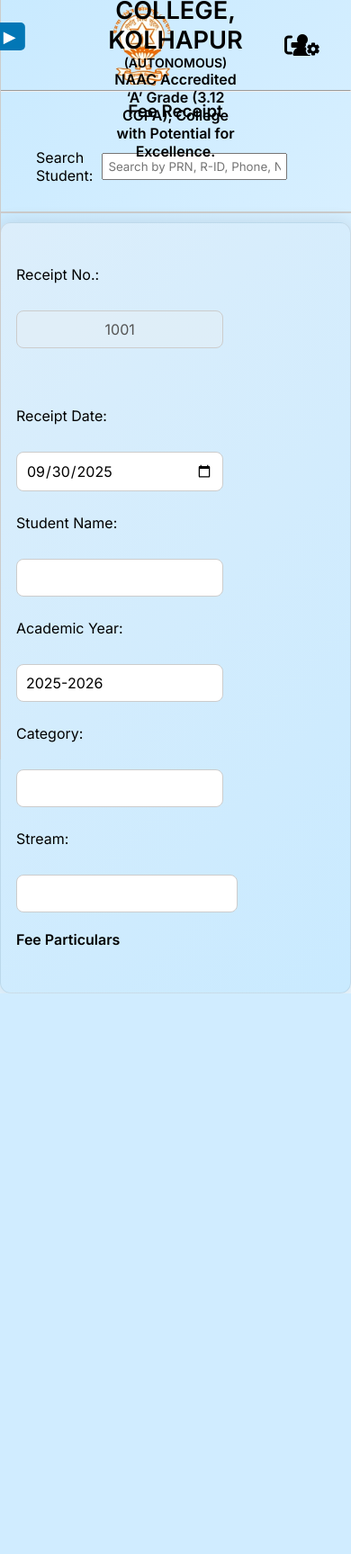
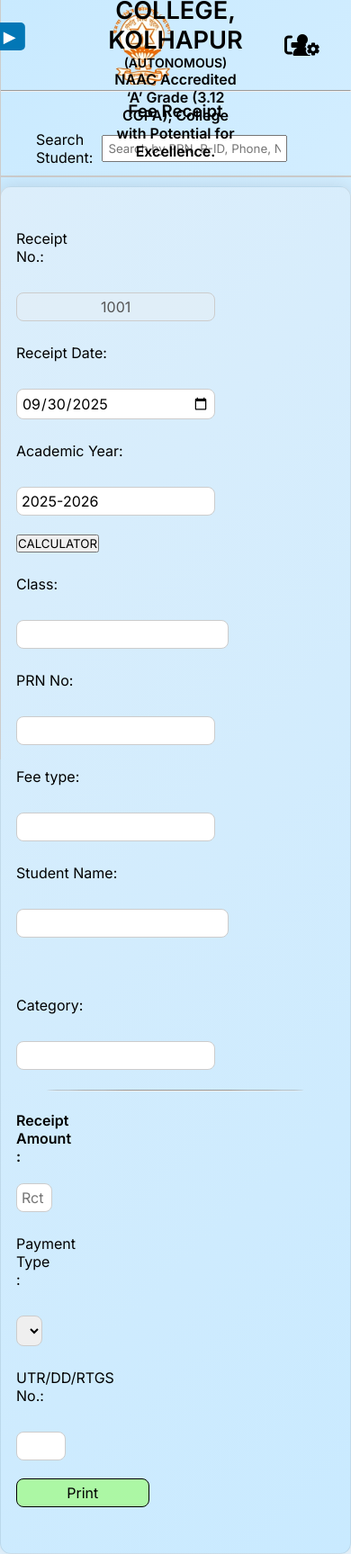
Before and after one commit to Shri8055/Kamala_College, a PHP site: page /phpmail/forms/rct.php in a window 390 px wide. Shown: the whole page at 90% size. Before the commit the page ends 1104 px from the top, so only its background shows below. Run offline with PHP 8.4, Linux system fonts and the light colour scheme.

Commit message:
Commit 30/09

```diff
--- /dev/null
+++ b/assets/css/rct.css
@@ -0,0 +1,143 @@
+* {
+  margin: 0;
+  padding: 0;
+  font-family: "Inter";
+}
+
+body {
+  background: linear-gradient(135deg, #c9eaff, #eaf6ff);
+  min-height: 100vh;
+}
+
+input::-webkit-outer-spin-button,
+input::-webkit-inner-spin-button {
+  -webkit-appearance: none;
+  margin: 0;
+}
+
+form {
+  background-color: white;
+  padding: 30px 15px 15px 15px;
+  max-width: 1600px;
+  margin: 0 auto;
+  margin-top: 10px;
+  border-radius: 12px;
+  box-shadow: 0 0 20px rgba(0, 0, 0, 0.1);
+  border: 1px solid rgba(43, 43, 43, 0.094);
+  background: linear-gradient(135deg, #dceefb, #c9eaff);
+  transition: .5s;
+}
+
+form table {
+  width: 100%;
+}
+
+form td {
+  padding: 1px;
+}
+
+.td {
+  width: 18.66%;
+}
+
+form input,
+form select {
+  width: 90%;
+  padding: 5px;
+  font-size: 1rem;
+  border: 1px solid #ccc;
+  border-radius: 8px;
+  box-sizing: border-box;
+}
+
+form input:focus,
+form select:focus {
+  outline: none;
+  border-color: #0077b6;
+  box-shadow: 0 0 5px #0077b6;
+}
+
+label{
+  margin-top: 5px;
+}
+.tot_div{
+  margin-top: -15px;
+  color: black;
+  font-size: 16px;
+}
+
+label {
+  display: block;
+  margin-bottom: 10px;
+  font-weight: 500;
+}
+
+button[type="submit"],
+button.next-btn {
+  background: #0077b6;
+  color: white;
+  padding: 10px 20px;
+  font-size: 1rem;
+  border: none;
+  border-radius: 6px;
+  cursor: pointer;
+  transition: background 0.3s ease;
+}
+
+button[type="submit"]:hover,
+button.next-btn:hover {
+  background: #005f8f;
+}
+
+
+
+.btn-div{
+  width: 10%;
+  margin: auto;
+  margin-top: 20px;
+  cursor: pointer;
+}
+.btn-div > input{
+    width: 100%;
+}
+@media (max-width: 768px) {
+  form table,
+  form tr,
+  form td{
+    display: block;
+    width: 100%;
+  }
+  form td {
+    padding: 10px 0;
+  }
+  span{
+    margin-top: 10px;
+  }
+  .td {
+    width: 100%;
+  }
+}
+
+.display-table {
+  margin: 30px auto;
+  border-collapse: collapse;
+  width: 93%;
+}
+.display-table th, .display-table td {
+  border-bottom: 1px solid #ccc;
+  padding: 5px;
+  text-align: center;
+}
+.delete-icon {
+  color: red;
+  cursor: pointer;
+  font-size: 26px;
+}
+.update-link {
+  color: blue;
+  text-decoration: underline;
+  cursor: pointer;
+  border: 1px solid black;
+  border-radius: 50%;
+  padding: 8px 13px;
+}
--- a/forms/load_fees.php
+++ b/forms/load_fees.php
@@ -19,7 +19,8 @@ $term_id = $res['term_id'] ?? 0;
 
 if($term_id > 0){
     $fees = [];
-    $feeQ = $conn->prepare("SELECT sh_nm, fl_nm, amount FROM feestru WHERE term_id=? AND type=? AND fl_nm <> 'Total'");
+    // include fee_id and fee_scope and order by fee_id so DB order is preserved
+    $feeQ = $conn->prepare("SELECT fee_id, fee_scope, sh_nm, fl_nm, amount FROM feestru WHERE term_id=? AND type=? AND fl_nm <> 'Total' ORDER BY fee_id ASC");
     $feeQ->bind_param("is", $term_id, $stuType);
     $feeQ->execute();
     $feeRes = $feeQ->get_result();
--- a/forms/rct.php
+++ b/forms/rct.php
@@ -17,10 +17,10 @@ if($month >= 6) {
 <meta charset="UTF-8" />
 <meta name="viewport" content="width=device-width, initial-scale=1.0" />
 <title>Kamala College | Fee Receipt</title>
-<link rel="stylesheet" href="../assets/css/addclass.css">
+<link rel="stylesheet" href="../assets/css/rct.css">
 <link rel="stylesheet" href="https://cdnjs.cloudflare.com/ajax/libs/font-awesome/6.4.0/css/all.min.css">
 <style>
-.search-box { margin: 20px 0; width: 70%; margin-left: 40px; display: inline-block;}
+.search-box { margin: 0px 0; width: 70%; margin-left: 40px; display: inline-block;}
 .search-results { border: 1px solid #ccc; max-height: 200px; overflow-y: auto; padding: 0px 60px; }
 .search-results table { width: 100%; border-collapse: collapse; }
 .search-results td { padding: 6px; border-bottom: 1px solid #5b5b5b84; cursor: pointer; }
@@ -41,7 +41,7 @@ if($month >= 6) {
     display: flex;
     justify-content: space-between;
     padding: 4px 8px;
-    border-bottom: 1px solid #eee;
+    border-bottom: 1px solid #36363621;
 }
 
 .fee-item:last-child {
@@ -55,18 +55,19 @@ if($month >= 6) {
 .fee-amount {
     font-weight: bold;
     color: #333;
+    position: relative;
+    float: right;
 }
 
 .fee-totals {
     background: #f9f9f9;
     font-weight: bold;
-    text-align: center;
 }
 
 .fee-grand {
     background: #d1ffd1;
     font-weight: bold;
-    font-size: 15px;
+    font-size: 20px;
     text-align: center;
 }
 
@@ -78,6 +79,23 @@ if($month >= 6) {
     color: #856404;
     border: 1px solid #ffeeba;
 }
+#feeRows table {
+  border: 1px solid #ccc;
+}
+
+#feeRows th, #feeRows td {
+  padding: 0px 10px;
+  text-align: left;
+}
+
+#feeRows input {
+  width: 130px;
+  text-align: right;
+  float: right;
+  padding: 2px;
+  border-radius: 0px;
+}
+
 </style>
 
 </head>
@@ -93,33 +111,53 @@ if($month >= 6) {
 
 <div id="searchResults" class="search-results"></div>
 
-<form id="receiptForm" action="castem.php" method="POST">
+<form id="receiptForm" action="rct.php" method="POST">
     <table>
         <tr>
-            <td><label for="r_no">Receipt No.:</label></td>
+            <td style="width: 10%;"><label for="r_no">Receipt No.:</label></td>
             <td><input id="r_no" name="r_no" type="text" value="1001" style="text-align: center;" required disabled></td>
-            <td></td>
-            <td></td>
             <td><label for="r_date">Receipt Date:</label></td>
             <td><input id="r_date" name="r_date" type="date"></td>
+            <td><label for="r_acad_yr">Academic Year:</label></td>
+            <td><input type="text" id="r_acad_yr" name="r_acad_yr" value="<?php echo $acadYear; ?>" readonly></td>
+            <td colspan="2"><button>CALCULATOR</button></td>
+        </tr>
+        <tr>
+            <td><label for="r_stu_str">Class:</label></td>
+            <td colspan="3"><input style="width: 96%;" type="text" id="r_stu_str" name="r_stu_str" readonly></td>
+            <td><label for="prn_no">PRN No:</label></td>
+            <td><input type="text" id="prn_no" name="prn_no" readonly></td>
+            <td><label for="type">Fee type:</label></td>
+            <td><input type="text" id="type" name="type" readonly></td>
         </tr>
         <tr>
             <td><label for="r_stu_name">Student Name:</label></td>
-            <td><input id="r_stu_name" name="r_stu_name" type="text" readonly></td=>
-            <td><label for="r_acad_yr">Academic Year:</label></td>
-            <td><input type="text" id="r_acad_yr" name="r_acad_yr" value="<?php echo $acadYear; ?>" readonly></td>
+            <td colspan="3"><input style="width: 96%;" id="r_stu_name" name="r_stu_name" type="text" readonly></td>
+            <td></td>
+            <td></td>
             <td><label for="r_stu_cat">Category:</label></td>
             <td><input type="text" id="r_stu_cat" name="r_stu_cat" readonly></td>
         </tr>
+    </table><hr style="width: 80%; margin: 10px auto; border-radius: 60%;">
+    <table>
         <tr>
-            <td><label for="r_stu_str">Stream:</label></td>
-            <td colspan="3"><input style="width: 96%;" type="text" id="r_stu_str" name="r_stu_str" readonly></td>
+            <td style="width: 10%;"><h4>Receipt Amount :</h4></td>
+            <td style="width: 18%;"><input style="width: 90%;" type="text" placeholder="Rct Amount"></td>
+            <td style="width: 8%;"><label for="">Payment Type :</label></td>
+            <td style="width: 13%;"><select name="" id="">
+                <option value="Cash">Cash</option>
+                <option value="UPI">UPI</option>
+                <option value="DD">DD</option>
+                <option value="NEFT / RTGS">NEFT / RTGS</option>
+            </select></td>
+            <td style="width: 10%;"><label for="">UTR/DD/RTGS No.:</label></td>
+            <td style="width: 25%;"><input type="text"></td>
+            <td><input style="cursor: pointer; background-color: #98ff6f9f; border: 1px solid black; width: 60%" type="button" value="Print"></td>
          </tr>
+    </table>
+    <table>
+        <!-- Fee Particulars will load here -->
 
-        <!-- Fee Particulars will load here -->
-        <tr>
-            <td><h4>Fee Particulars</h4></td>
-        </tr>
         <tbody id="feeRows"></tbody>
 
         <tr>
@@ -159,98 +197,104 @@ document.getElementById("stuSearch").addEventListener("keyup", function(){
 });
 
 // 📌 When row clicked
+// 📌 When row clicked
 function selectStudent(rid, prn, fullname, cls, category, stuType) {
+
     document.getElementById("searchResults").innerHTML = "";
     document.getElementById("r_stu_name").value = fullname;
     document.getElementById("r_stu_str").value = cls;
     document.getElementById("r_stu_cat").value = category;
+    document.getElementById("prn_no").value = prn;
+    document.getElementById("type").value = stuType;
 
-    // Fetch fee structure with type
     fetch("load_fees.php?cls=" + encodeURIComponent(cls) + "&type=" + encodeURIComponent(stuType))
   .then(res => res.json())
   .then(data => {
     let feeBody = document.getElementById("feeRows");
     feeBody.innerHTML = "";
 
-            let tuitionFees = [];
-            let universityFees = [];
+    let universityFees = data.filter(row => row.fee_scope === "university");
+    let collegeFees    = data.filter(row => row.fee_scope === "college");
 
-            // Group fees manually
-            data.forEach(row => {
-                if (row.sh_nm === "TF" || row.fl_nm.toLowerCase().includes("tution")) {
-                    tuitionFees.push(row); // Only tuition fee
-                } else {
-                    universityFees.push(row); // All others go here
-                }
-            });
+    let universityTotal = universityFees.reduce((s, f) => s + parseFloat(f.amount), 0);
+    let collegeTotal    = collegeFees.reduce((s, f) => s + parseFloat(f.amount), 0);
+    let grandTotal      = universityTotal + collegeTotal;
 
-            // Totals
-            let tuitionTotal = tuitionFees.reduce((s, f) => s + parseFloat(f.amount), 0);
-            let universityTotal = universityFees.reduce((s, f) => s + parseFloat(f.amount), 0);
-            let grandTotal = tuitionTotal + universityTotal;
+    let html = `
+  <tr>
+    <td colspan="6">
+      <div style="display: grid; grid-template-columns: 1fr 1fr; gap: 20px; align-items: start;">
 
-            // Helper: render two-column layout
-            function renderColumns(arr, label) {
-                let html = `<tr><td colspan="6"><h4>${label}</h4></td></tr>`;
-                arr.forEach(row => {
-                    html += `
-                    <tr class="fee-item">
-                        <td colspan="4" class="fee-label">${row.fl_nm}</td>
-                        <td colspan="2" class="fee-amount">₹${parseFloat(row.amount).toFixed(2)}</td>
-                    </tr>`;
-                });
-                return html;
-            }
-
-            // Render particulars
-            feeBody.innerHTML += renderColumns(universityFees, "University Fees");
-            feeBody.innerHTML += renderColumns(tuitionFees, "Tuition Fees");
-
-            // Totals row (single row)
-            feeBody.innerHTML += `
-                <tr class="fee-totals">
-                    <td colspan="2">University Fees Total: ₹${universityTotal.toFixed(2)}</td>
-                    <td colspan="2">Tuition Fees Total: ₹${tuitionTotal.toFixed(2)}</td>
-                    <td colspan="2">Grand Total: ₹${grandTotal.toFixed(2)}</td>
+        <!-- University Fees -->
+        <table style="width:100%; border-collapse: collapse;" border="1">
+          <thead>
+            <tr style="background:#0056b3;color:#fff;">
+              <th colspan="3">University / Other Fees</th>
             </tr>
             <tr>
-                    <td><label for="payable">Payable Amount:</label></td>
-                    <td><input type="number" id="payable" name="payable" min="1" max="${grandTotal}" required></td>
+              <th>Particular</th>
+              <th>Amount</th>
+              <th>Pay</th>
+            </tr>
+          </thead>
+          <tbody>
+            ${universityFees.map(uni => `
+              <tr>
+                <td>${uni.fl_nm}</td>
+                <td style="text-align:right;">${parseFloat(uni.amount).toFixed(2)}</td>
+                <td><input type="number" name="pay_fee[${uni.fee_id}]" value="${parseFloat(uni.amount).toFixed(2)}"></td>
+              </tr>
+            `).join("")}
+          </tbody>
+          <tfoot>
+            <tr class="fee-totals">
+              <td colspan="5" >University Fees Total: ₹${universityTotal.toFixed(2)}</td>
+            </tr>
+          </tfoot>
+        </table>
+
+        <!-- College Fees -->
+        <table style="width:100%; border-collapse: collapse;" border="1">
+          <thead>
+            <tr style="background:#0056b3;color:#fff;">
+              <th colspan="3">College Fees</th>
             </tr>
             <tr>
-                    <td colspan="6" id="pendingResult"></td>
+              <th>Particular</th>
+              <th>Amount</th>
+              <th>Pay</th>
+            </tr>
+          </thead>
+          <tbody>
+            ${collegeFees.map(col => `
+              <tr>
+                <td>${col.fl_nm}</td>
+                <td style="text-align:right;">${parseFloat(col.amount).toFixed(2)}</td>
+                <td><input type="number" name="pay_fee[${col.fee_id}]" value="${parseFloat(col.amount).toFixed(2)}"></td>
+              </tr>
+            `).join("")}
+          </tbody>
+          <tfoot>
+            <tr class="fee-totals">
+              <td colspan="5" >College Fees Total: ₹${collegeTotal.toFixed(2)}</td>
+            </tr>
+          </tfoot>
+        </table>
+
+      </div>
+    </td>
+  </tr>
+
+  <!-- Grand Total -->
+  <tr class="fee-grand">
+    <td colspan="6">Grand Total: ₹${grandTotal.toFixed(2)}</td>
   </tr>
 `;
 
+    feeBody.innerHTML = html;
     document.getElementById("fee_tot").value = grandTotal.toFixed(2);
-
-            // Handle payable input logic
-            document.getElementById("payable").addEventListener("input", function(){
-                let val = parseFloat(this.value);
-                if (isNaN(val) || val <= 0 || val > grandTotal) {
-                    document.getElementById("pendingResult").innerHTML = "❌ Invalid amount!";
-                    return;
-                }
-
-                let uniRemain = universityTotal;
-                let tuitionRemain = tuitionTotal;
-
-                if (val <= uniRemain) {
-                    uniRemain -= val;
-                } else {
-                    val -= uniRemain;
-                    uniRemain = 0;
-                    tuitionRemain -= val;
-                }
-
-                document.getElementById("pendingResult").innerHTML = `
-                    University Fees Pending: ₹${uniRemain.toFixed(2)} <br>
-                    Tuition Fees Pending: ₹${tuitionRemain.toFixed(2)}
-                `;
-            });
   });
 }
-
 
 </script>
 </body>
```
Also changed, not shown: forms/feem.php (+211 -92 lines), forms/search_student.php (+7 -1 lines). Lines whose indentation alone changed are shown as unchanged.
